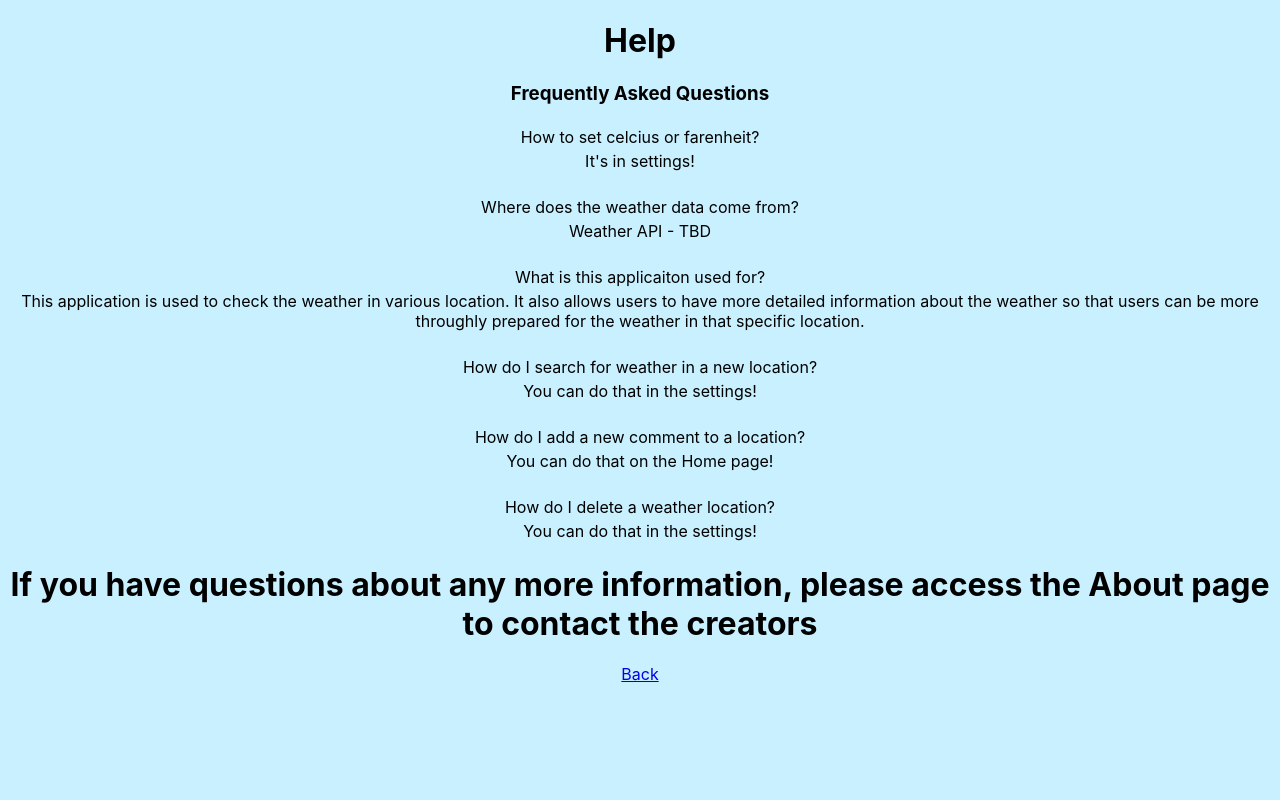
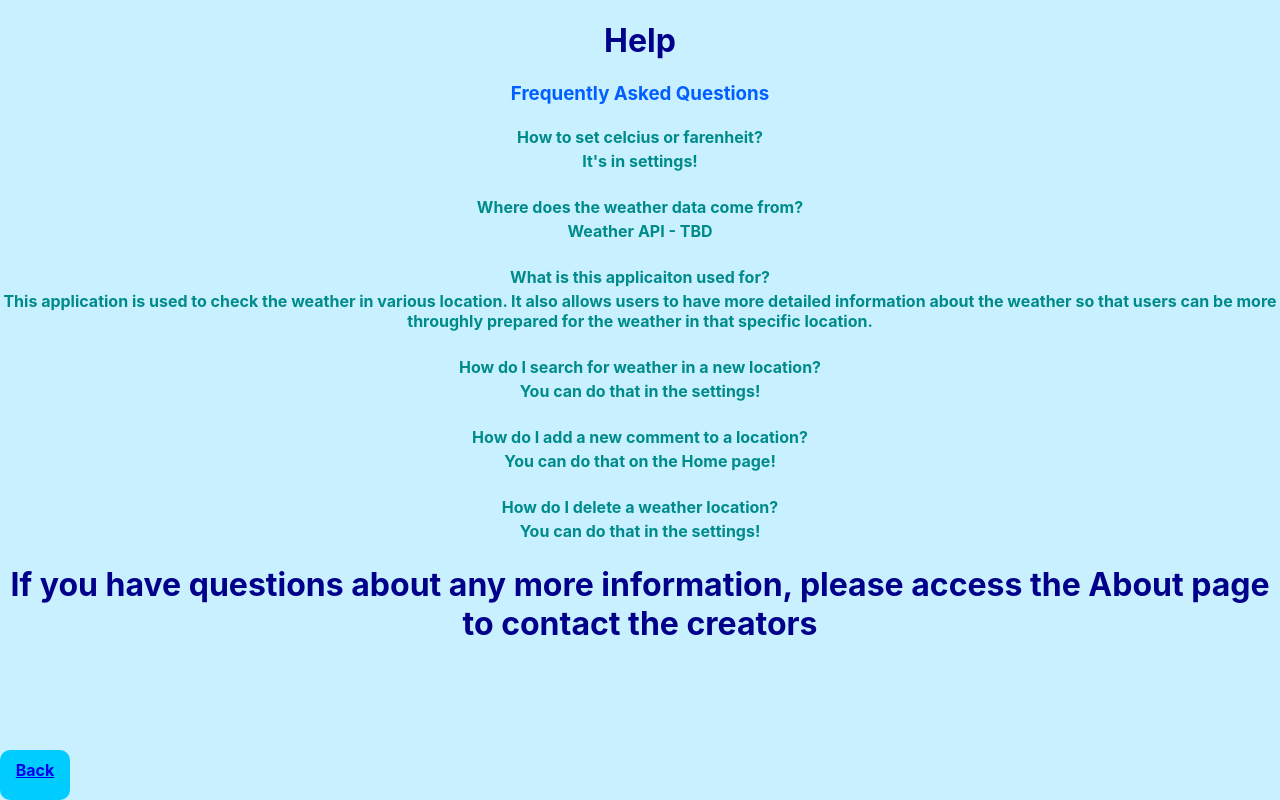
Before and after one commit to software-assignments-spring2022/final-project-wether, a React (Create React App) app in the folder front-end/: page /help in a window 1280 px wide. Built offline with nearby package versions, Linux system fonts and the light colour scheme.

Commit message:
new changes

```diff
--- a/front-end/src/About.js
+++ b/front-end/src/About.js
@@ -28,6 +28,7 @@ const About = props => {
           </tr>
         </tbody>
       </table>
+	  <div className='roundbox_1'><Link to="/settings">Back</Link></div>
     </div>
   );
 }
--- a/front-end/src/Help.css
+++ b/front-end/src/Help.css
@@ -9,4 +9,25 @@ table {
 
 body {
     background-color: rgb(200, 240, 255);
+	color: darkcyan;
+	font-weight: bold;
 }
+
+h1 {
+	color: darkblue;
+}
+h3 {
+	color: #005FFF;
+}
+
+.roundbox_1 {
+    border-radius: 10px;
+    background: rgb(0, 204, 255);
+    text-align: center;
+    padding: 10px;
+    width: 50px;
+    height: 30px;
+	position: fixed;
+	bottom: 0;
+	left: 0;
+}
```
